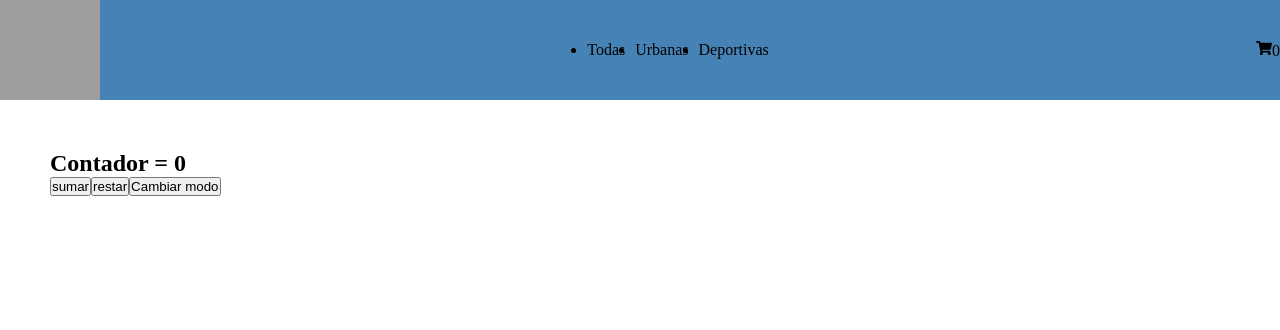
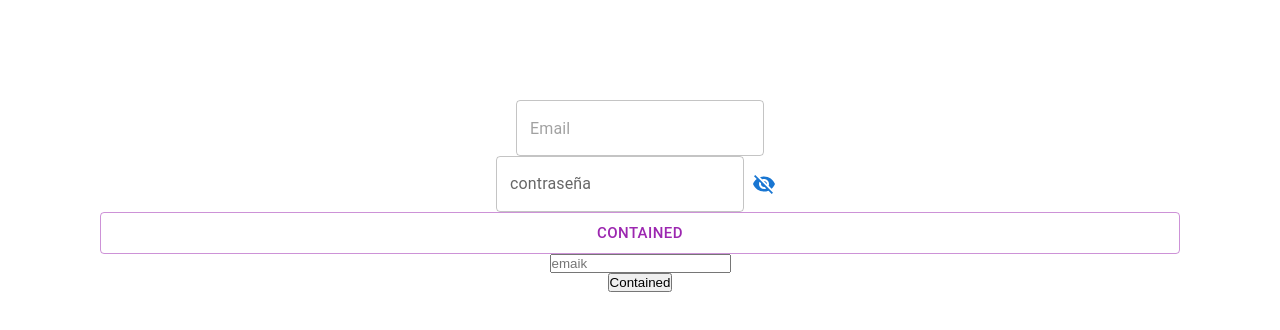
Before and after one commit to jorgeduje/60065-profe, a React (Vite) app: page / in a window 1280 px wide. Shown: the top 330 px of the page. Built offline with nearby package versions, Linux system fonts and the light colour scheme; grey boxes are pictures that could not be loaded.

Commit message:
se trabaja con material ui

```diff
--- a/package.json
+++ b/package.json
@@ -10,6 +10,10 @@
     "preview": "vite preview"
   },
   "dependencies": {
+    "@emotion/react": "^11.13.3",
+    "@emotion/styled": "^11.13.0",
+    "@mui/icons-material": "^6.1.2",
+    "@mui/material": "^6.1.2",
     "react": "^18.3.1",
     "react-dom": "^18.3.1",
     "react-icons": "^5.3.0"
--- a/src/App.jsx
+++ b/src/App.jsx
@@ -1,16 +1,12 @@
-// import { Footer } from "./components/layout/footer/Footer";
-import Counter from "./components/common/counter/Counter";
-import { Navbar } from "./components/layout/navbar/Navbar";
-import { ItemListContainer } from "./components/pages/itemListContainer/ItemListContainer";
+import PruebaComponentes from "./PruebaComponentes";
+// import { PruebaGrid } from "./PruebaGrid";
 
 function App() {
   return (
-    <>
-      <Navbar />
-      {/* <ItemListContainer /> */}
-      {/* <Footer /> */}
-      <Counter />
-    </>
+    <div>
+      {/* <PruebaGrid /> */}
+      <PruebaComponentes />
+    </div>
   );
 }
 
--- /dev/null
+++ b/src/PruebaComponentes.jsx
@@ -0,0 +1,53 @@
+import { TextField, Button, IconButton, Box } from "@mui/material";
+import { useState } from "react";
+import VisibilityIcon from "@mui/icons-material/Visibility";
+import VisibilityOffIcon from "@mui/icons-material/VisibilityOff";
+const PruebaComponentes = () => {
+  const [visible, setVisible] = useState(false);
+  const cambiarVisibilidad = () => {
+    setVisible(!visible);
+  };
+
+  return (
+    <div
+      style={{
+        margin: "100px",
+        display: "flex",
+        justifyContent: "center",
+        alignItems: "center",
+        flexDirection: "column",
+      }}
+    >
+      <TextField placeholder="Email" variant="outlined" />
+      <Box
+        sx={{
+          display: "flex",
+          justifyContent: "center",
+          alignItems: "center",
+        }}
+      >
+        <TextField
+          variant="outlined"
+          label="contraseña"
+          type={visible ? "text" : "password"}
+        />
+
+        <IconButton onClick={cambiarVisibilidad}>
+          {visible ? (
+            <VisibilityIcon color="primary" />
+          ) : (
+            <VisibilityOffIcon color="primary" />
+          )}
+        </IconButton>
+      </Box>
+      <Button variant="outlined" color="secondary" size="large" fullWidth>
+        Contained
+      </Button>
+
+      <input type="password" placeholder="emaik" />
+      <button>Contained</button>
+    </div>
+  );
+};
+
+export default PruebaComponentes;
--- /dev/null
+++ b/src/PruebaGrid.js
@@ -0,0 +1,10 @@
+export const styles = {
+  tituloUno: {
+    backgroundColor: { xs: "red", md: "steelblue" },
+    margin: { xs: "10px", md: "100px" },
+    display: { xs: "flex", md: "none" },
+  },
+  tituloDos: { backgroundColor: "blue" },
+  tituloTres: { backgroundColor: "green" },
+  mediaQueries: { xs: 12, md: 4 },
+};
--- /dev/null
+++ b/src/PruebaGrid.jsx
@@ -0,0 +1,20 @@
+import { Typography } from "@mui/material";
+import Grid from "@mui/material/Grid2";
+import { styles } from "./PruebaGrid";
+export const PruebaGrid = () => {
+  return (
+    <div>
+      <Grid container={true}>
+        <Grid size={styles.mediaQueries}>
+          <Typography sx={styles.tituloUno}>Caja 1</Typography>
+        </Grid>
+        <Grid size={styles.mediaQueries}>
+          <Typography sx={styles.tituloDos}>Caja 2</Typography>
+        </Grid>
+        <Grid size={styles.mediaQueries}>
+          <Typography sx={styles.tituloTres}>Caja 3</Typography>
+        </Grid>
+      </Grid>
+    </div>
+  );
+};
```
Also changed, not shown: 1 other file (tests, documents, lock files or other folders).
